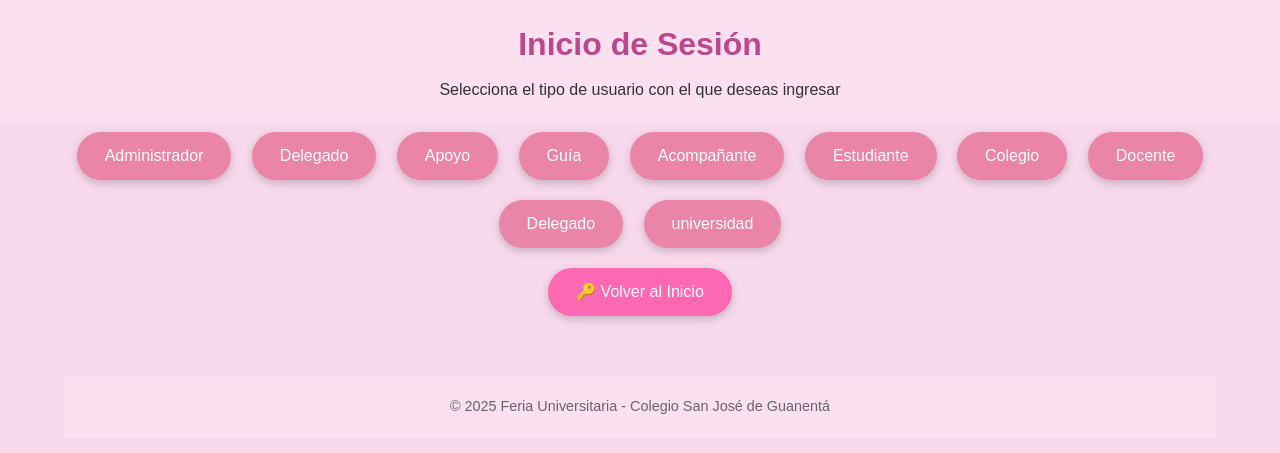
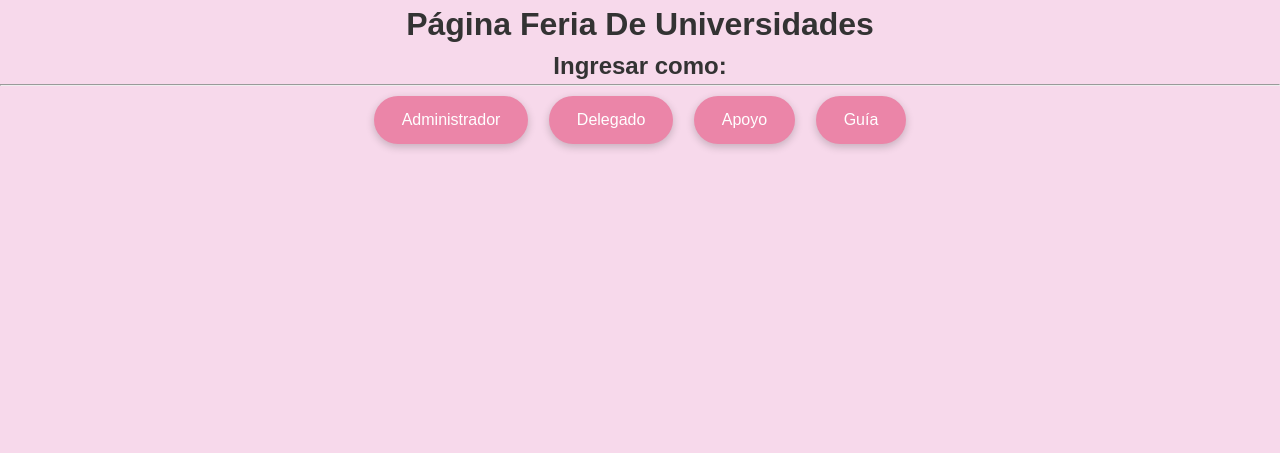
Before and after one commit to tovaromero/tovar_danierlis_feria_un, a PHP site: page /iniciar_sesion.php in a window 1280 px wide. Shown: the top 453 px of the page. Run offline with PHP 8.4, Linux system fonts and the light colour scheme.

Commit message:
se agrego

```diff
--- a/iniciar_sesion.php
+++ b/iniciar_sesion.php
@@ -3,45 +3,21 @@
 <head>
   <meta charset="UTF-8">
   <meta name="viewport" content="width=device-width, initial-scale=1.0">
-  <title>Inicio de Sesión - Feria Universitaria</title>
+  <title>Página Feria De Universidades</title>
   <link rel="stylesheet" href="style.css">
 </head>
 <body>
+  <div class="form-box">
+    <h1>Página Feria De Universidades</h1>
+    <h2>Ingresar como:</h2>
+    <hr>
 
-
-  <header class="header">
-    <h1>Inicio de Sesión</h1>
-    <p>Selecciona el tipo de usuario con el que deseas ingresar</p>
-  </header>
-
-
-  <section class="form-container">
-    <div class="user-options">
-
-      <a href="registrar_administrador.php" class="btn big-btn">Administrador</a>
-      <a href="registrar_delegado.php" class="btn big-btn">Delegado</a>
-      <a href="registrar_apoyo.php" class="btn big-btn">Apoyo</a>
-      <a href="registrar_guia.php" class="btn big-btn">Guía</a>
-      <a href="registrar_acompañante.php" class="btn big-btn">Acompañante</a>
-      <a href="registrar_estudiante.php" class="btn big-btn">Estudiante</a>
-      <a href="registrar_colegio.php" class="btn big-btn">Colegio</a>
-      <a href="registrar_docente.php" class="btn big-btn">Docente</a>
-      <a href="registrar_delegado.php" class="btn big-btn">Delegado</a>
-      <a href="registrar_universidad.php" class="btn big-btn">universidad</a>
-
-
+    <div class="form-buttons">
+      <a href="loguearse_adm.php" class="btn">Administrador</a>
+      <a href="registrar_departamento.php" class="btn">Delegado</a>
+      <a href="registrar_apoyo.php" class="btn">Apoyo</a>
+      <a href="registrar_guia.php" class="btn">Guía</a>
     </div>
-
-
-    <div class="extra-links">
-    <a href="index.php" class="btn big-btn" style="background-color: #ff69b4;">🔑 Volver al Inicio</a>
-    </div>
-  </section>
-
-
-  <footer class="footer">
-    <p>&copy; 2025 Feria Universitaria - Colegio San José de Guanentá</p>
-  </footer>
-
+  </div>
 </body>
 </html>
--- a/modelo/reg_acompañante.php
+++ b/modelo/reg_acompañante.php
@@ -34,7 +34,7 @@ if(isset($_POST['id_acompañante']) && isset($_POST['nombre_acompañante'])) {
   <meta charset="UTF-8">
   <meta name="viewport" content="width=device-width, initial-scale=1.0">
   <title>Acompañante Registrado - Colegio San José de Guanentá</title>
-  <link rel="stylesheet" href="/opt/lampp/htdocs/tovar_danierlis_feria_un/style.css">
+  <link rel="stylesheet" href="../style.css">
 </head>
 <body>
 
--- a/modelo/reg_administrador.php
+++ b/modelo/reg_administrador.php
@@ -4,7 +4,7 @@
   <meta charset="UTF-8">
   <meta name="viewport" content="width=device-width, initial-scale=1.0">
   <title>Administrador Registrado - Colegio San José de Guanentá</title>
-  <link rel="stylesheet" href="/opt/lampp/htdocs/tovar_danierlis_feria_un/style.css">
+  <link rel="stylesheet" href="../style.css">
 
 </head>
 <body>
```
Also changed, not shown: loguearse_adm.php (+25 -15 lines), modelo/loguear_adm.php (+49 -0 lines), pagina_adm.php (+27 -35 lines).
